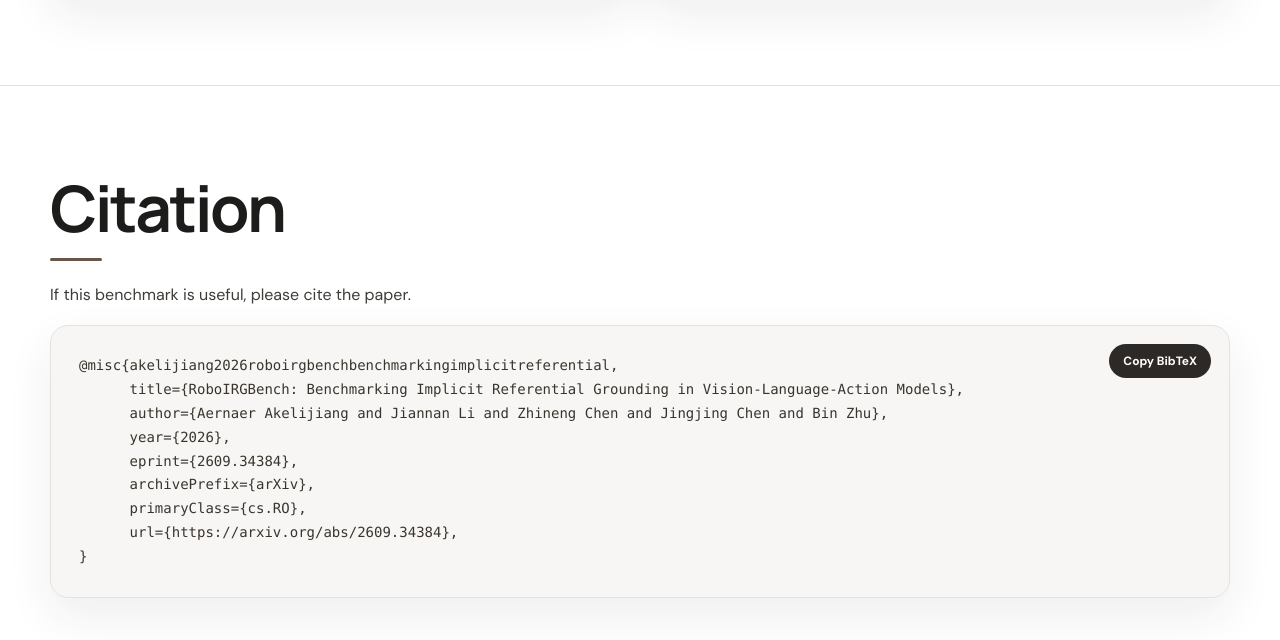
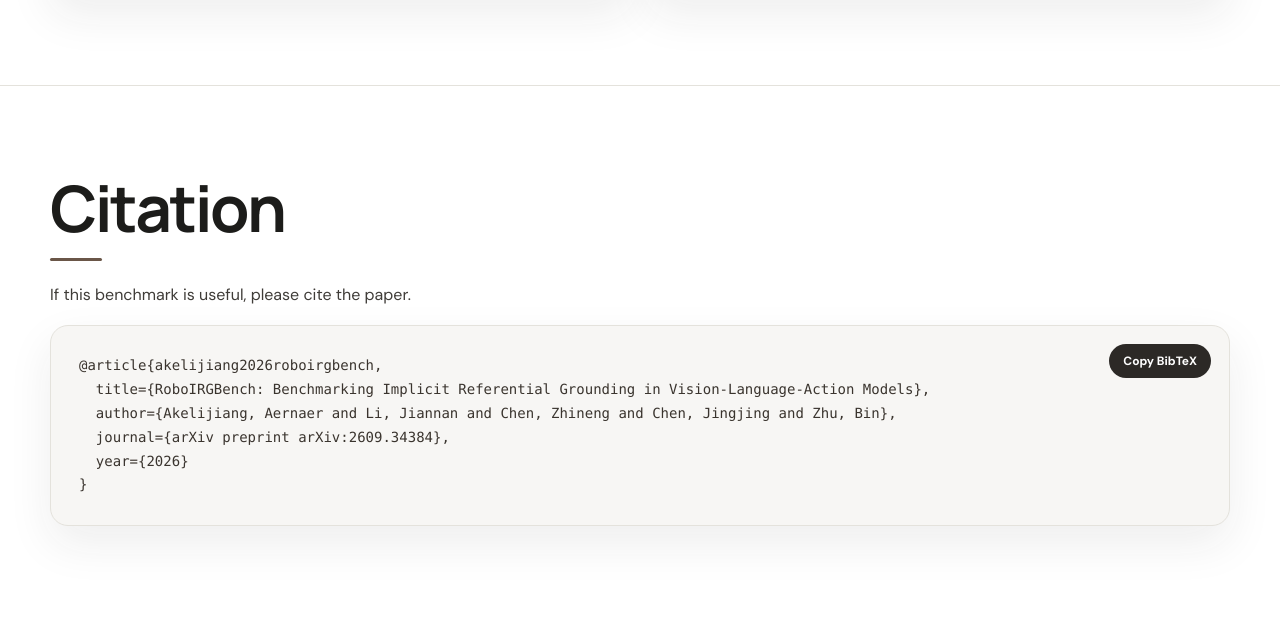
Before and after one commit to AERNAR/RoboIRGBench, a plain HTML site: page RoboIRGBench.html in a window 1280 px wide. Shown: the part 7900-8540 px from the top of the page. After the commit the page ends 8514 px from the top, so only its background shows below. Drawn offline with Linux system fonts and the light colour scheme.

Commit message:
Switch the citation to the article BibTeX format.

```diff
--- a/RoboIRGBench.html
+++ b/RoboIRGBench.html
@@ -638,14 +638,11 @@
         <p class="fig-take" style="margin-bottom:18px">If this benchmark is useful, please cite the paper.</p>
         <div class="citation-card">
           <button class="copy-citation" id="copyBib" type="button">Copy BibTeX</button>
-          <pre id="bibtex">@misc{akelijiang2026roboirgbenchbenchmarkingimplicitreferential,
-      title={RoboIRGBench: Benchmarking Implicit Referential Grounding in Vision-Language-Action Models},
-      author={Aernaer Akelijiang and Jiannan Li and Zhineng Chen and Jingjing Chen and Bin Zhu},
-      year={2026},
-      eprint={2609.34384},
-      archivePrefix={arXiv},
-      primaryClass={cs.RO},
-      url={https://arxiv.org/abs/2609.34384},
+          <pre id="bibtex">@article{akelijiang2026roboirgbench,
+  title={RoboIRGBench: Benchmarking Implicit Referential Grounding in Vision-Language-Action Models},
+  author={Akelijiang, Aernaer and Li, Jiannan and Chen, Zhineng and Chen, Jingjing and Zhu, Bin},
+  journal={arXiv preprint arXiv:2609.34384},
+  year={2026}
 }</pre>
         </div>
       </div>
```
Also changed, not shown: index.html (+5 -8 lines).
